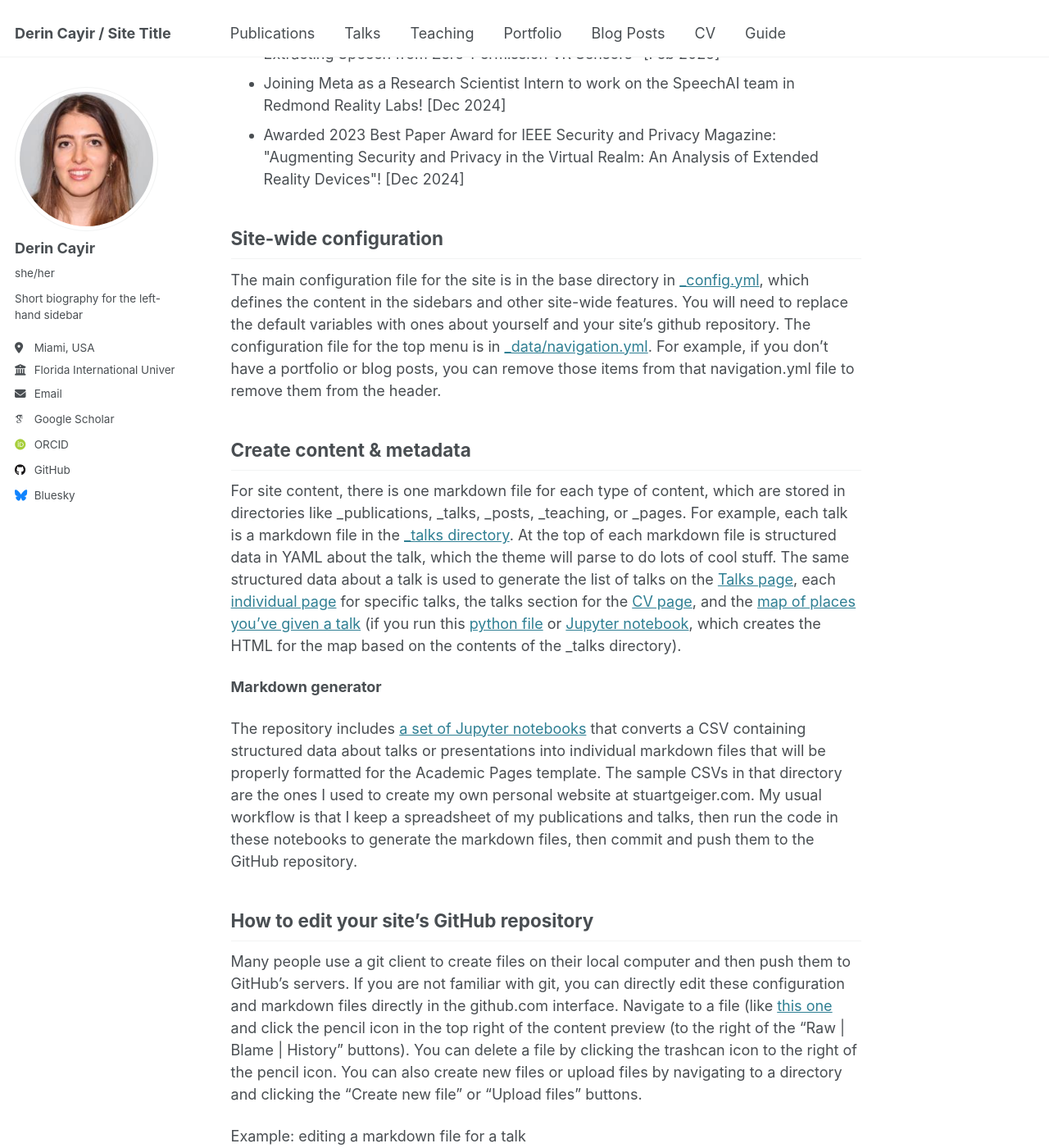
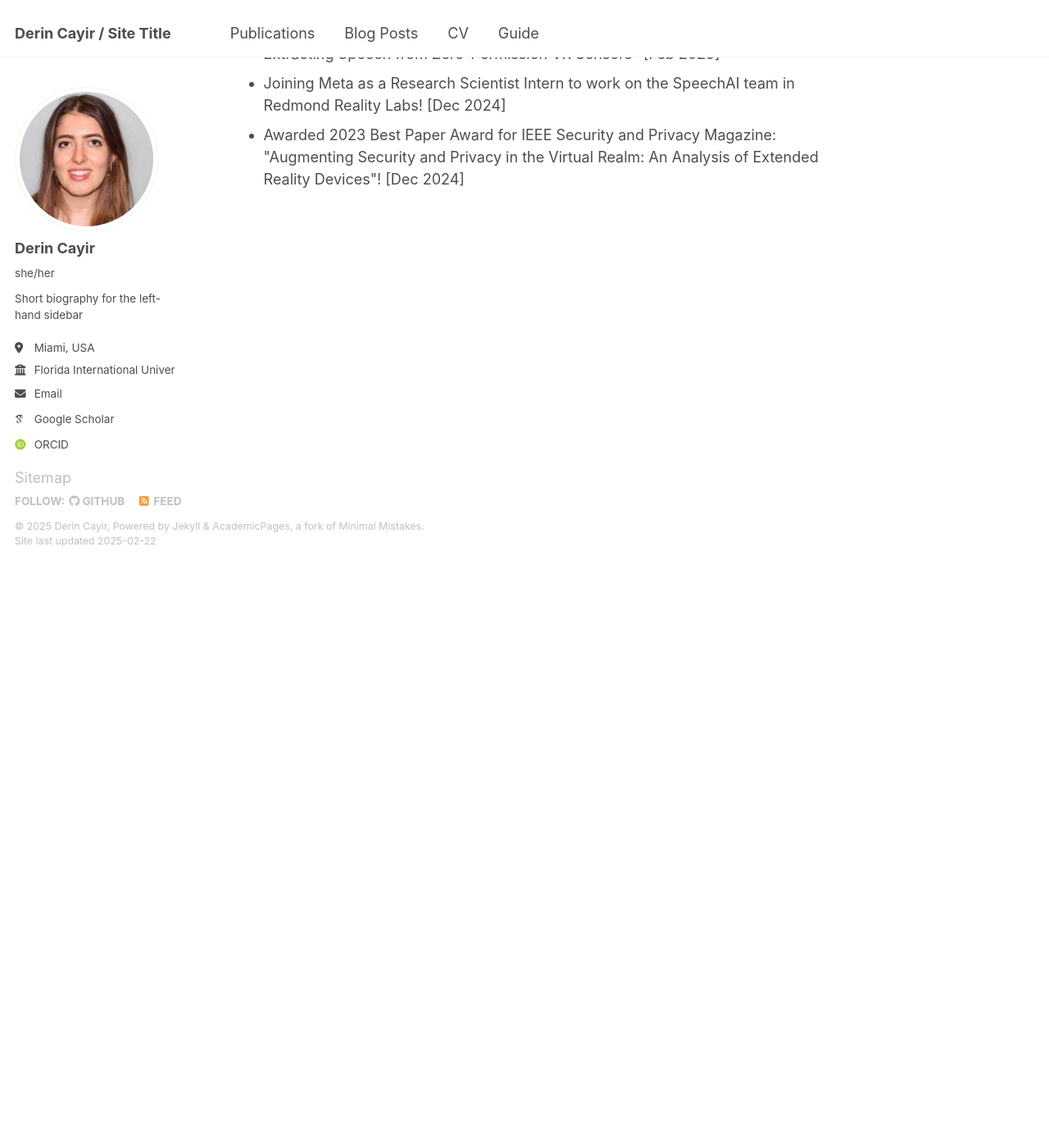
Before and after one commit to derincayir/derincayir.github.io, a Jekyll site: the page built from _pages/about.md, in a window 1280 px wide and 1400 px high, scrolled down 712 px. Shown: the whole window at 82% size. Built offline with Jekyll 4.4.1, drawn with Linux system fonts in a browser that asks for light colours; some web fonts are replaced; some of the changed text lies outside the part shown.

```diff
--- a/_pages/about.md
+++ b/_pages/about.md
@@ -30,27 +30,3 @@
   <li>Joining Meta as a Research Scientist Intern to work on the SpeechAI team in Redmond Reality Labs! [Dec 2024]</li>
   <li>Awarded 2023 Best Paper Award for IEEE Security and Privacy Magazine: "Augmenting Security and Privacy in the Virtual Realm: An Analysis of Extended Reality Devices"! [Dec 2024]</li>
 </ul>
-
-Site-wide configuration
-------
-The main configuration file for the site is in the base directory in [_config.yml](https://github.com/academicpages/academicpages.github.io/blob/master/_config.yml), which defines the content in the sidebars and other site-wide features. You will need to replace the default variables with ones about yourself and your site's github repository. The configuration file for the top menu is in [_data/navigation.yml](https://github.com/academicpages/academicpages.github.io/blob/master/_data/navigation.yml). For example, if you don't have a portfolio or blog posts, you can remove those items from that navigation.yml file to remove them from the header.
-
-Create content & metadata
-------
-For site content, there is one markdown file for each type of content, which are stored in directories like _publications, _talks, _posts, _teaching, or _pages. For example, each talk is a markdown file in the [_talks directory](https://github.com/academicpages/academicpages.github.io/tree/master/_talks). At the top of each markdown file is structured data in YAML about the talk, which the theme will parse to do lots of cool stuff. The same structured data about a talk is used to generate the list of talks on the [Talks page](https://academicpages.github.io/talks), each [individual page](https://academicpages.github.io/talks/2012-03-01-talk-1) for specific talks, the talks section for the [CV page](https://academicpages.github.io/cv), and the [map of places you've given a talk](https://academicpages.github.io/talkmap.html) (if you run this [python file](https://github.com/academicpages/academicpages.github.io/blob/master/talkmap.py) or [Jupyter notebook](https://github.com/academicpages/academicpages.github.io/blob/master/talkmap.ipynb), which creates the HTML for the map based on the contents of the _talks directory).
-
-**Markdown generator**
-
-The repository includes [a set of Jupyter notebooks](https://github.com/academicpages/academicpages.github.io/tree/master/markdown_generator
-) that converts a CSV containing structured data about talks or presentations into individual markdown files that will be properly formatted for the Academic Pages template. The sample CSVs in that directory are the ones I used to create my own personal website at stuartgeiger.com. My usual workflow is that I keep a spreadsheet of my publications and talks, then run the code in these notebooks to generate the markdown files, then commit and push them to the GitHub repository.
-
-How to edit your site's GitHub repository
-------
-Many people use a git client to create files on their local computer and then push them to GitHub's servers. If you are not familiar with git, you can directly edit these configuration and markdown files directly in the github.com interface. Navigate to a file (like [this one](https://github.com/academicpages/academicpages.github.io/blob/master/_talks/2012-03-01-talk-1.md) and click the pencil icon in the top right of the content preview (to the right of the "Raw | Blame | History" buttons). You can delete a file by clicking the trashcan icon to the right of the pencil icon. You can also create new files or upload files by navigating to a directory and clicking the "Create new file" or "Upload files" buttons.
-
-Example: editing a markdown file for a talk
-![Editing a markdown file for a talk](/images/editing-talk.png)
-
-For more info
-------
-More info about configuring Academic Pages can be found in [the guide](https://academicpages.github.io/markdown/), the [growing wiki](https://github.com/academicpages/academicpages.github.io/wiki), and you can always [ask a question on GitHub](https://github.com/academicpages/academicpages.github.io/discussions). The [guides for the Minimal Mistakes theme](https://mmistakes.github.io/minimal-mistakes/docs/configuration/) (which this theme was forked from) might also be helpful.
```
Also changed, not shown: other parts of _pages/about.md (+2 -2 lines), _data/navigation.yml (+0 -9 lines), 2 other files.
